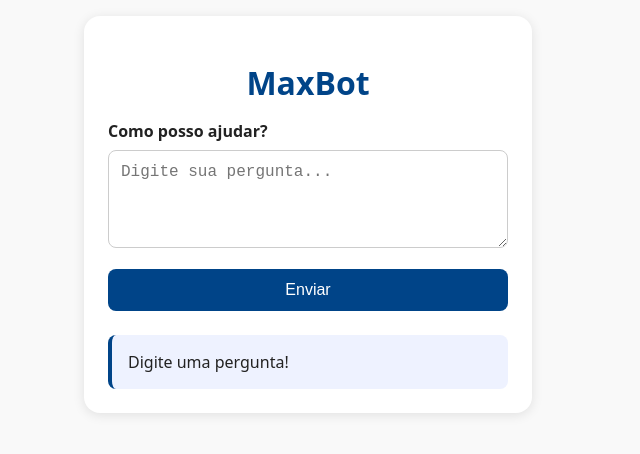
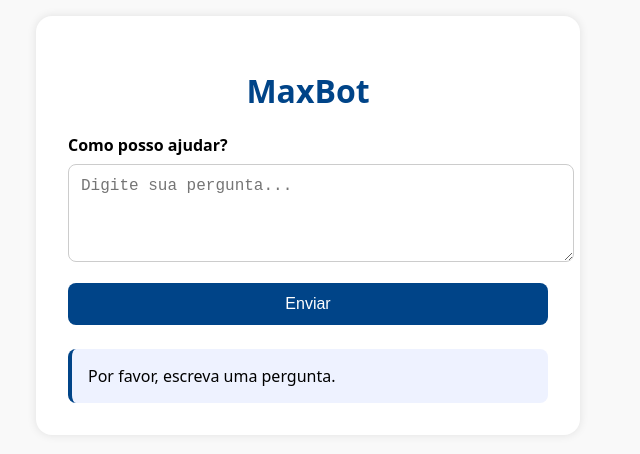
Before and after one commit to maxcoelhogit/maxbot-pwa, a plain HTML site: page index.html in a window 1280 px wide. Both pictures are taken after a click on the button "Enviar". Shown: the whole page, without its empty margins (332-972 px from the left). Drawn offline with Linux system fonts and the light colour scheme.

Commit message:
Update index.html

```diff
--- a/index.html
+++ b/index.html
@@ -3,115 +3,102 @@
 <head>
   <meta charset="UTF-8" />
   <meta name="viewport" content="width=device-width, initial-scale=1.0" />
-  <title>MaxBot - Assistente Virtual</title>
+  <title>MaxBot</title>
   <link rel="manifest" href="manifest.json" />
   <meta name="theme-color" content="#004488" />
-  <link rel="icon" href="icon-192.png" />
   <style>
     :root {
       --azul: #004488;
       --azul-claro: #eef2ff;
-      --fundo: #f9f9f9;
-      --texto: #222;
     }
-    * {
-      box-sizing: border-box;
-    }
-    html, body {
+    body {
       margin: 0;
-      padding: 0;
+      padding: 1rem;
       font-family: system-ui, sans-serif;
-      background: var(--fundo);
-      color: var(--texto);
-      height: 100%;
-      width: 100%;
+      background-color: #f9f9f9;
     }
     .container {
       max-width: 480px;
       margin: auto;
-      padding: 1rem;
-    }
-    .card {
-      background-color: white;
+      background: white;
+      padding: 2rem;
       border-radius: 1rem;
-      box-shadow: 0 2px 12px rgba(0,0,0,0.1);
-      padding: 1.5rem;
+      box-shadow: 0 0 10px rgba(0,0,0,0.1);
     }
     h1 {
       text-align: center;
       color: var(--azul);
-      margin-bottom: 1rem;
     }
     label {
-      display: block;
       font-weight: bold;
       margin-bottom: 0.5rem;
+      display: block;
     }
     textarea {
       width: 100%;
       padding: 0.75rem;
+      font-size: 1rem;
+      border: 1px solid #ccc;
       border-radius: 0.5rem;
-      border: 1px solid #ccc;
-      font-size: 1rem;
       resize: vertical;
     }
     button {
       width: 100%;
-      margin-top: 1rem;
       padding: 0.75rem;
+      font-size: 1rem;
       border: none;
       border-radius: 0.5rem;
-      background: var(--azul);
+      background-color: var(--azul);
       color: white;
+      margin-top: 1rem;
+      cursor: pointer;
+    }
+    #resposta {
+      margin-top: 1.5rem;
+      padding: 1rem;
+      background-color: var(--azul-claro);
+      border-left: 4px solid var(--azul);
+      border-radius: 0.5rem;
       font-size: 1rem;
-    }
-    button:hover {
-      background: #0066aa;
-    }
-    .resposta {
-      margin-top: 1.5rem;
-      background: var(--azul-claro);
-      border-left: 4px solid var(--azul);
-      padding: 1rem;
-      border-radius: 0.5rem;
       white-space: pre-wrap;
     }
   </style>
 </head>
 <body>
   <div class="container">
-    <div class="card">
-      <h1>MaxBot</h1>
-      <label for="pergunta">Como posso ajudar?</label>
-      <textarea id="pergunta" rows="4" placeholder="Digite sua pergunta..."></textarea>
-      <button onclick="responder()">Enviar</button>
-      <div id="resposta" class="resposta"></div>
-    </div>
+    <h1>MaxBot</h1>
+    <label for="pergunta">Como posso ajudar?</label>
+    <textarea id="pergunta" rows="4" placeholder="Digite sua pergunta..."></textarea>
+    <button onclick="enviarPergunta()">Enviar</button>
+    <div id="resposta"></div>
   </div>
 
   <script>
-    if ('serviceWorker' in navigator) {
-      navigator.serviceWorker.register('service-worker.js');
-    }
+    async function enviarPergunta() {
+      const pergunta = document.getElementById("pergunta").value;
+      const respostaDiv = document.getElementById("resposta");
 
-    function responder() {
-      const pergunta = document.getElementById('pergunta').value.trim();
-      const respostaBox = document.getElementById('resposta');
-      if (!pergunta) {
-        respostaBox.textContent = 'Digite uma pergunta!';
+      if (!pergunta.trim()) {
+        respostaDiv.textContent = "Por favor, escreva uma pergunta.";
         return;
       }
-      respostaBox.textContent = '⏳ Processando sua pergunta...';
 
-      // Exemplo de chamada à API (você pode adaptar depois)
-      fetch('https://script.google.com/macros/s/AKfycbzBKuzKzZ0-CesN75GY-4NbuKYI4sBBbZsiCpfWK6RR4AQdZR_5X9me0oDcoICfb3OF/exec', {
-        method: 'POST',
-        body: JSON.stringify({ pergunta }),
-        headers: { 'Content-Type': 'application/json' }
-      })
-        .then(r => r.json())
-        .then(data => respostaBox.textContent = data.resposta || '❌ Nenhuma resposta.')
-        .catch(err => respostaBox.textContent = '❌ Erro: ' + err.message);
+      respostaDiv.textContent = "⏳ Processando sua pergunta...";
+
+      try {
+        const resposta = await fetch("https://script.google.com/macros/s/AKfycbwZclYFmHBEUlavVXuLrLM8bWtX1EoR2wiHSbyKKNWtChIZb_DEkxLajTQBAMO74jXk/exec", {
+          method: "POST",
+          headers: {
+            "Content-Type": "application/json",
+          },
+          body: JSON.stringify({ pergunta })
+        });
+
+        const dados = await resposta.json();
+        respostaDiv.textContent = dados.resposta;
+      } catch (erro) {
+        respostaDiv.textContent = "❌ Erro ao consultar o assistente: " + erro.message;
+      }
     }
   </script>
 </body>
```
